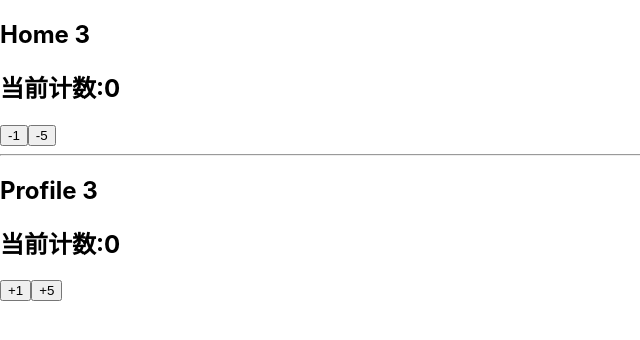
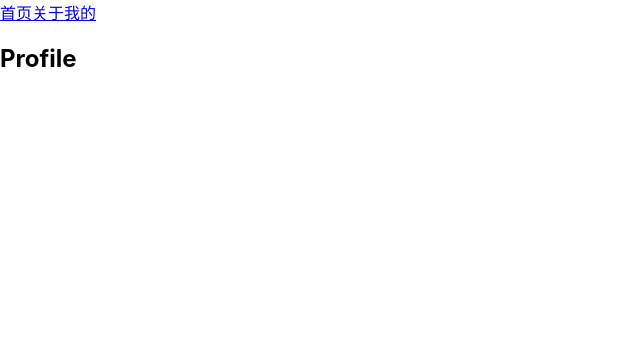
Before and after one commit to nchkdxlq/web-go, a React (Create React App) app in the folder react/learn/: page /profile in a window 1280 px wide. Shown: the top 340 px of the page, without its empty margins (0-640 px from the left). Built offline with nearby package versions, Linux system fonts and the light colour scheme.

Commit message:
react-route简单使用

```diff
--- a/react/learn/package.json
+++ b/react/learn/package.json
@@ -12,6 +12,7 @@
     "events": "^3.1.0",
     "react": "^16.13.1",
     "react-dom": "^16.13.1",
+    "react-router-dom": "^5.2.0",
     "react-scripts": "3.4.1",
     "react-transition-group": "^4.4.1",
     "redux": "^4.0.5",
--- a/react/learn/src/index.js
+++ b/react/learn/src/index.js
@@ -4,7 +4,8 @@ import './index.css';
 
 // import App from './App';
 // import App from './context/App';
-import App from './redux/App';
+// import App from './redux/App';
+import App from './router/App'
 
 
 
--- /dev/null
+++ b/react/learn/src/router/App.js
@@ -0,0 +1,30 @@
+import React, { PureComponent } from 'react';
+import {
+  HashRouter,
+  BrowserRouter,
+  Link,
+  Route
+} from 'react-router-dom';
+
+import About from './pages/about';
+import Home from './pages/home';
+import Profile from './pages/profile';
+
+
+export default class App extends PureComponent {
+  render() {
+    return (
+      <div>
+        <BrowserRouter>
+          <Link to='/'>首页</Link>
+          <Link to='/about'>关于</Link>
+          <Link to='/profile'>我的</Link>
+
+          <Route exact path='/' component={Home}/>
+          <Route path='/about' component={About}/>
+          <Route path='/profile' component={Profile}/>
+        </BrowserRouter>
+      </div>
+    )
+  }
+}
--- /dev/null
+++ b/react/learn/src/router/pages/about.js
@@ -0,0 +1,11 @@
+import React, { PureComponent } from 'react'
+
+export default class About extends PureComponent {
+  render() {
+    return (
+      <div>
+        <h2>About</h2>
+      </div>
+    )
+  }
+}
--- /dev/null
+++ b/react/learn/src/router/pages/home.js
@@ -0,0 +1,11 @@
+import React, { PureComponent } from 'react'
+
+export default class Home extends PureComponent {
+  render() {
+    return (
+      <div>
+        <h2>Home</h2>
+      </div>
+    )
+  }
+}
--- /dev/null
+++ b/react/learn/src/router/pages/profile.js
@@ -0,0 +1,11 @@
+import React, { PureComponent } from 'react'
+
+export default class Profile extends PureComponent {
+  render() {
+    return (
+      <div>
+        <h2>Profile</h2>
+      </div>
+    )
+  }
+}
```
Also changed, not shown: 1 other file (tests, documents, lock files or other folders).
